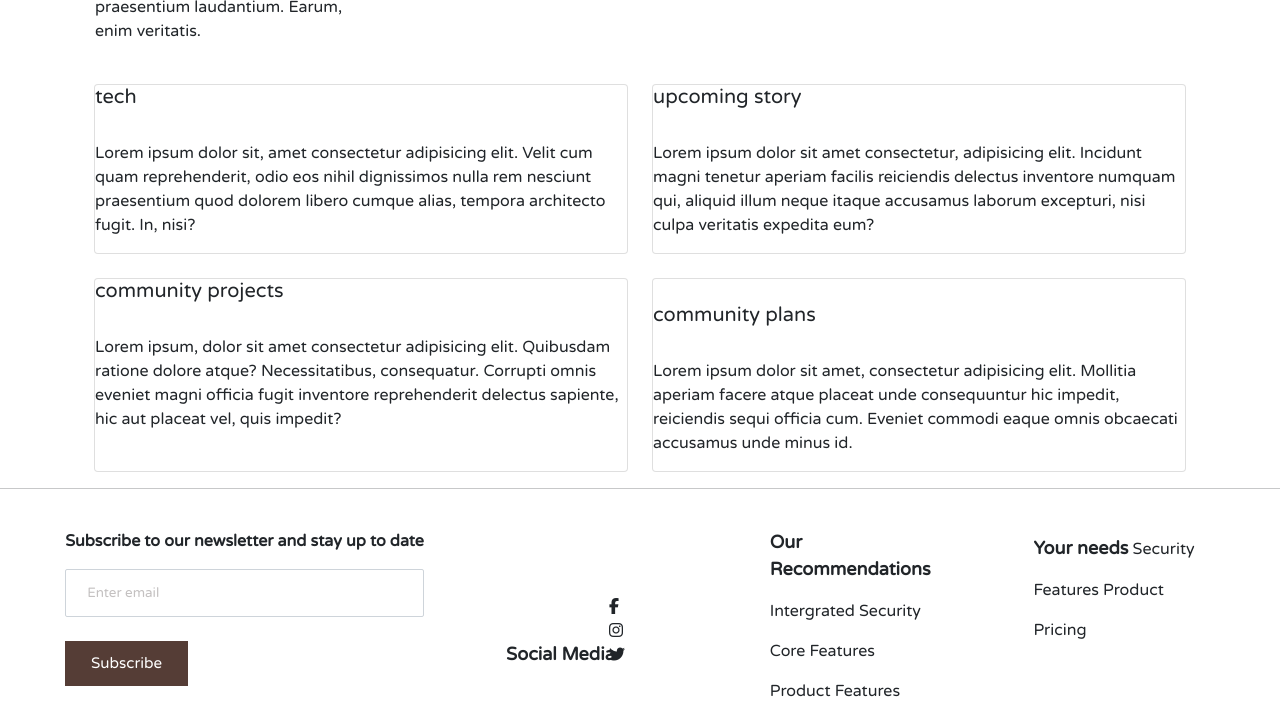
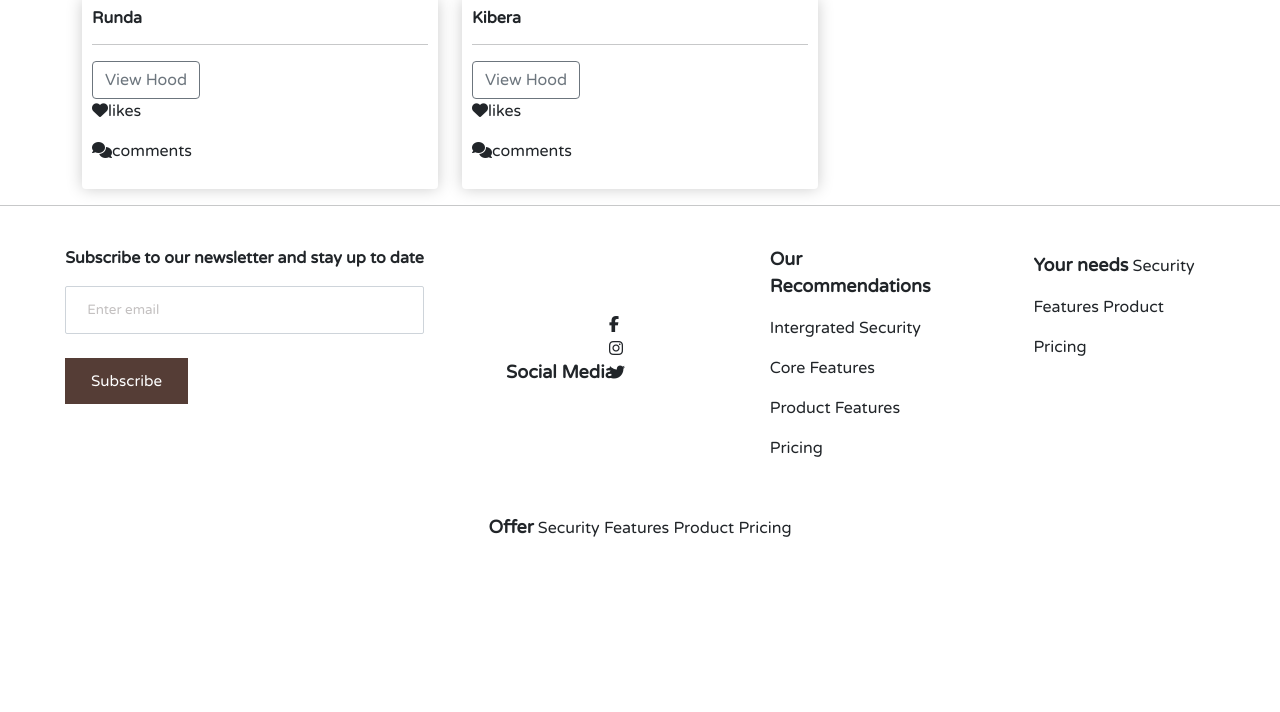
Before and after one commit to NessaAz/django-ip4, a Django app: page /explore/ in a window 1280 px wide. Shown: the part 320-1032 px from the top of the page. After the commit the page ends 857 px from the top, so only its background shows below. Run offline with Django 4.2, Linux system fonts and the light colour scheme; data comes from the database, SQL or seed files in the repository; some libraries are stand-ins or nearby versions.

Commit message:
add neighbourhood redirection in explore template

```diff
--- a/outside/templates/outside/explore.html
+++ b/outside/templates/outside/explore.html
@@ -3,62 +3,83 @@
 
 
 {% block content %}
-<div class="container">
-    <div class="row h-75" >
-        <div class="col-md-3 ">
-            <div class="card card.body h-75 border-info" id="profile-wrapper" >
+<div class="row">
+    {% for neighbourhood in neighbourhoods %}
 
-                <br>
-                <h4>Hi Lorem</h4>
-                <p>Lorem ipsum, dolor sit amet consectetur adipisicing elit. Hic obcaecati illum vitae sunt. Error beatae pariatur, enim fugiat nemo asperiores placeat aut ullam voluptatem numquam praesentium laudantium. Earum, enim veritatis.</p>
-            </div>
-        </div>
-        <div class="col-md-9">
-            <div class="card card.body h-75 border-info">
-                <h4>top story</h4>
-                <br>
-                <p>Lorem ipsum dolor sit amet consectetur adipisicing elit. Incidunt ratione vero deleniti sint at beatae fuga eum, soluta in blanditiis error enim molestias. Est fugiat perferendis voluptatibus aspernatur doloremque facere.</p>
-                <ul class="social-links">
-                    <a href="facebook.com" class="social"><i class="fab fa-facebook-f"></i></a>
-                    <a href="www.instagram.com" class="social"><i class="fa-brands fa-instagram"></i></a>
-                    <a href="linkedin.com" class="social"><i class="fab fa-linkedin-in"></i></a>
-                </ul>
-            </div>
+    <div class="col-lg-4">
+        <img class="thumbnail" src="{{neighbourhood.image.url}}" alt="{{neighbourhood.name}}">
+        <div class="box-element hoodname">
+            <h6><strong>{{neighbourhood.name}}</strong></h6>
+            <hr>
+            <button  class="btn btn-outline-secondary viewhd-btn">View Hood</button>
+            <span><p><i class="fa-solid fa-heart"></i>likes</p></span>
+            <span><p><i class="fa-solid fa-comments"></i>comments</p></span>
+
         </div>
     </div>
-    <br>
-    <div class="row">
-        <div class="col-md-6">
-            <div class="card card.body h-100">
-                <h5>tech</h5> <br>
-                <p>Lorem ipsum dolor sit, amet consectetur adipisicing elit. Velit cum quam reprehenderit, odio eos nihil dignissimos nulla rem nesciunt praesentium quod dolorem libero cumque alias, tempora architecto fugit. In, nisi?</p>
-
-            </div>
-        </div>
-        <div class="col-md-6">
-            <div class="card card.body h-100">
-                <h5>upcoming story</h5><br>
-                <p>Lorem ipsum dolor sit amet consectetur, adipisicing elit. Incidunt magni tenetur aperiam facilis reiciendis delectus inventore numquam qui, aliquid illum neque itaque accusamus laborum excepturi, nisi culpa veritatis expedita eum?</p>
-            </div>
-        </div>
-    </div>
-<br>
-    <div class="row">
-        <div class="col-md-6">
-            <div class="card card.body h-100">
-                <h5>community projects</h5><br>
-                <p>Lorem ipsum, dolor sit amet consectetur adipisicing elit. Quibusdam ratione dolore atque? Necessitatibus, consequatur. Corrupti omnis eveniet magni officia fugit inventore reprehenderit delectus sapiente, hic aut placeat vel, quis impedit?</p>
-            </div>
-        </div>
-        <div class="col-md-6">
-            <div class="card card.body h-100">
-                <br><h5>community plans</h5><br>
-                <p>Lorem ipsum dolor sit amet, consectetur adipisicing elit. Mollitia aperiam facere atque placeat unde consequuntur hic impedit, reiciendis sequi officia cum. Eveniet commodi eaque omnis obcaecati accusamus unde minus id.</p>
-            </div>
-        </div>
-    </div>
+    {% endfor %}
 
 
 </div>
+<!-- <div class="row">
+    {% for business in business %}
+    <div class="col-lg-4">
+        <img class="thumbnail" src="{{business.image.url}}" alt="{{business.name}}">
+        <div class="box-element hoodname">
+            <h6><strong>{{business.name}}</strong></h6>
+            <hr>
+            <button  class="btn btn-outline-secondary viewhd-btn">View Business</button>
+            <span><p><i class="fa-solid fa-heart"></i>likes</p></span>
+            <span><p><i class="fa-solid fa-comments"></i>comments</p></span>
 
+
+        </div>
+    </div>
+    {% endfor %}
+
+</div> -->
+
+<!-- CSS STYLING -->
+<style>
+    .box-element{
+        box-shadow:hsl(0, 0%, 80%) 0 0 16px;
+        background-color: #fff;
+        border-radius: 4px;
+        padding: 10px;
+    }
+
+    .thumbnail{
+        width: 100%;
+        height: 200px;
+        -webkit-box-shadow: -1px -3px 5px -2px rgba(214,214,214,1);
+        -moz-box-shadow: -1px -3px 5px -2px rgba(214,214,214,1);
+        box-shadow: -1px -3px 5px -2px rgba(214,214,214,1);
+    }
+
+    .hoodname{
+        border-radius: 0 0 4px 4px;
+    }
+
+
+    /*#cart-total{
+        display: block;
+        text-align: center;
+        color:#fff;
+        background-color: red;
+        width: 20px;
+        height: 25px;
+        border-radius: 50%;
+        font-size: 14px;
+    }*/
+
+    .col-lg-4, .col-lg-6, .col-lg-8, .col-lg-12{
+        margin-top: 10px;
+    }
+
+
+    .row-image{
+        width: 100px;
+    }
+
+</style>
 {% endblock content %}
```
